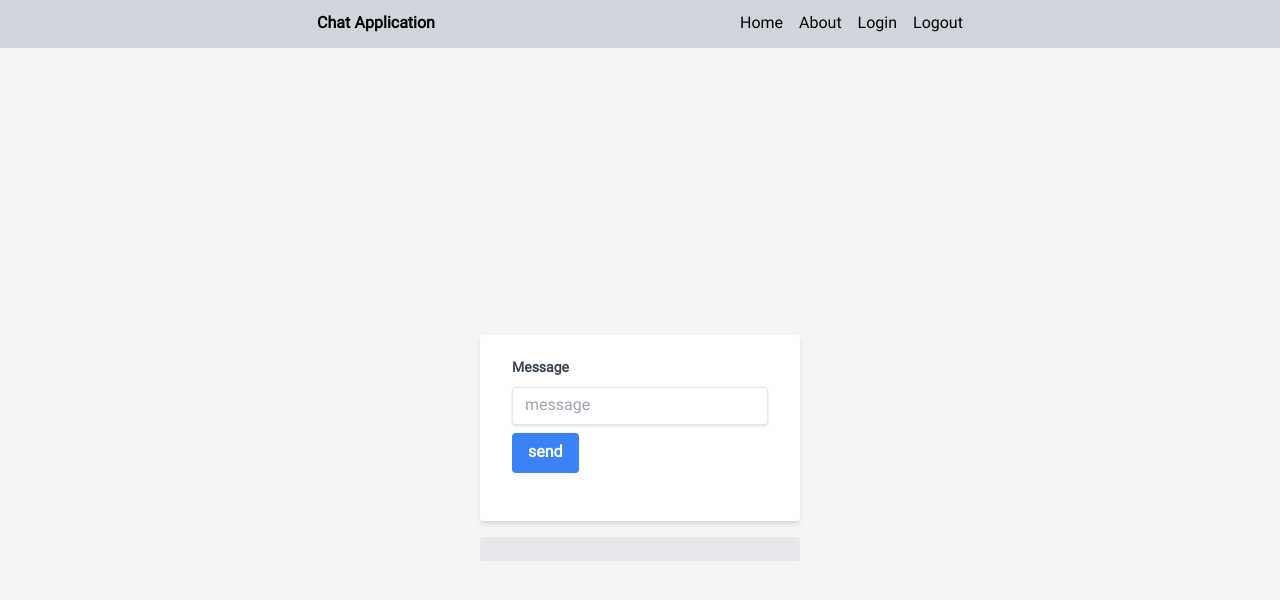
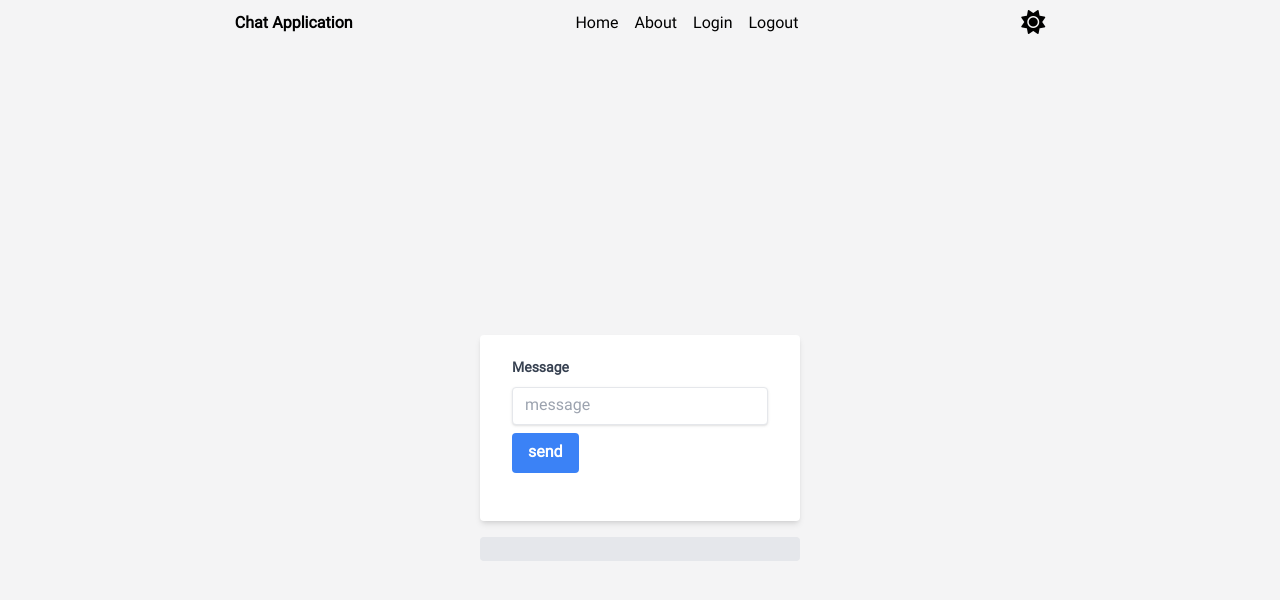
Before and after one commit to Alireza-WebDeveloper/SocketIo_FrontEnd, a website built with Vite: page index.html in a window 1280 px wide. Built offline with nearby package versions, Linux system fonts and the light colour scheme; files whose address does not match are found by name.

Commit message:
add theme

```diff
--- a/index.html
+++ b/index.html
@@ -5,13 +5,13 @@
     <meta charset="UTF-8" />
     <link rel="icon" type="image/svg+xml" href="/vite.svg" />
     <meta name="viewport" content="width=device-width, initial-scale=1" />
-    <!-- <link
+    <link
       rel="stylesheet"
       href="https://cdnjs.cloudflare.com/ajax/libs/font-awesome/6.5.1/css/all.min.css"
       integrity="sha512-DTOQO9RWCH3ppGqcWaEA1BIZOC6xxalwEsw9c2QQeAIftl+Vegovlnee1c9QX4TctnWMn13TZye+giMm8e2LwA=="
       crossorigin="anonymous"
       referrerpolicy="no-referrer"
-    /> -->
+    />
     <!--
     <link
       rel="stylesheet"
@@ -24,8 +24,8 @@
     class="dark:bg-gray-900 bg-zinc-100 dark:text-white capitalize text-black"
   >
     <div class="app grid grid-cols-1">
-      <header>
-        <div class="w-full flex justify-evenly p-3 bg-gray-300">
+      <header class="dark:bg-gray-700">
+        <div class="w-full flex justify-evenly p-3">
           <!-- Title -->
           <h1 class="chat_title font-bold">chat application</h1>
           <!-- Links -->
@@ -43,6 +43,7 @@
               <a href="/logout">logout</a>
             </li>
           </ul>
+          <button id="toggleTheme"></button>
         </div>
       </header>
       <main id="main">
--- /dev/null
+++ b/src/helpers/theme.ts
@@ -0,0 +1,62 @@
+class ThemeToggler {
+  private buttonToggleTheme: HTMLButtonElement;
+  private htmlTag: HTMLElement;
+
+  constructor(buttonSelector: string, htmlSelector: string) {
+    this.buttonToggleTheme = document.querySelector(
+      buttonSelector
+    ) as HTMLButtonElement;
+    this.htmlTag = document.querySelector(htmlSelector) as HTMLElement;
+
+    this.initialize();
+  }
+
+  private initialize() {
+    this.getThemeFromLocalStorage();
+    this.buttonToggleTheme.addEventListener('click', () => {
+      this.toggleTheme();
+    });
+  }
+
+  private toggleTheme() {
+    if (this.htmlTag.classList.contains('dark')) {
+      this.setTheme('light');
+    } else {
+      this.setTheme('dark');
+    }
+  }
+
+  private setTheme(theme: string) {
+    this.htmlTag.classList.add(theme);
+    this.htmlTag.classList.remove(theme === 'dark' ? 'light' : 'dark');
+    this.setThemeOnLocalStorage(theme);
+  }
+
+  private setThemeOnLocalStorage(theme: string) {
+    localStorage.setItem('theme', theme);
+    this.setIconToggleButton(theme);
+  }
+
+  private setIconToggleButton(theme: string) {
+    if (theme === 'dark') {
+      this.buttonToggleTheme.innerHTML = `<i class="fa fa-moon fa-xl"></i>`;
+    } else if (theme === 'light') {
+      this.buttonToggleTheme.innerHTML = `<i class="fa fa-sun fa-xl"></i>`;
+    }
+  }
+
+  private getThemeFromLocalStorage() {
+    let theme = localStorage.getItem('theme');
+    if (theme === 'dark' || theme === 'light') {
+      this.htmlTag.classList.add(theme);
+      this.setIconToggleButton(theme);
+    } else {
+      this.setTheme('light');
+    }
+  }
+}
+
+// Instantiate the ThemeToggler class when the page loads
+document.addEventListener('DOMContentLoaded', () => {
+  new ThemeToggler('#toggleTheme', 'html');
+});
--- a/src/main.ts
+++ b/src/main.ts
@@ -1,7 +1,7 @@
 // !! Styles
 import 'sass';
 import '../style.scss';
-
+import './helpers/theme';
 // Dom
 const main = document.querySelector('#main') as HTMLElement | null;
 // !! View
```
